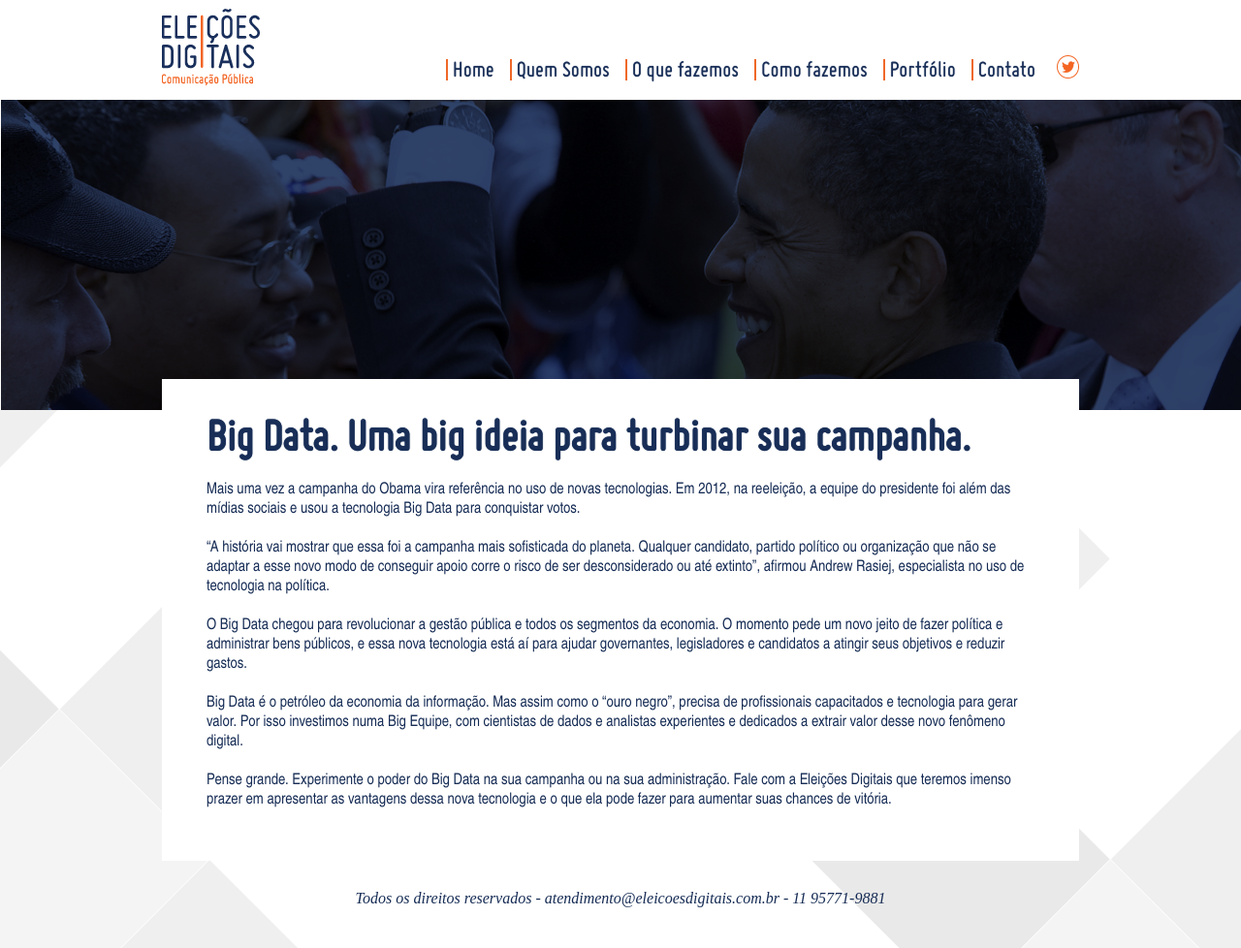
After one commit to elvisdetona/politica, a PHP site: page /big-data.php in a window 1280 px wide. The commit adds this page. Shown: the whole page at 97% size. Run offline with PHP 8.4, Linux system fonts and the light colour scheme.

Commit message:
big data e offline

```diff
--- /dev/null
+++ b/big-data.php
@@ -0,0 +1,27 @@
+<?php include("head.php"); ?>
+<body>
+	<header role="banner" class="full interna big-data">
+		<section class="wrapper">
+			<span><a href="/"><img src="img/eleicoes-digitais.png" alt="Eleições Digitais - Comunicação Pública"></a></span>
+			<?php include("menu.php"); ?>
+		</section>
+	</header>
+
+	<main id="main" role="main" class="full bg">
+		<div class="wrapper">
+		<section class="content">
+			<h1>Big Data. Uma big ideia para turbinar sua campanha.</h1>
+
+			<p>Mais uma vez a campanha do Obama vira referência no uso de novas tecnologias. Em 2012, na reeleição, a equipe do presidente foi além das mídias sociais e usou a tecnologia Big Data para conquistar votos.</p>
+			<p>“A história vai mostrar que essa foi a campanha mais sofisticada do planeta. Qualquer candidato, partido político ou organização que não se adaptar a esse novo modo de conseguir apoio corre o risco de ser desconsiderado ou até extinto”, afirmou Andrew Rasiej, especialista no uso de tecnologia na política. </p>
+			<p>O Big Data chegou para revolucionar a gestão pública e todos os segmentos da economia. O momento pede um novo jeito de fazer política e administrar bens públicos, e essa nova tecnologia está aí para ajudar governantes, legisladores e candidatos a atingir seus objetivos e reduzir gastos.</p>
+			<p>Big Data é o petróleo da economia da informação. Mas assim como o “ouro negro”, precisa de profissionais capacitados e tecnologia para gerar valor. Por isso investimos numa Big Equipe, com cientistas de dados e analistas experientes e dedicados a extrair valor desse novo fenômeno digital.</p>
+			<p>Pense grande. Experimente o poder do Big Data na sua campanha ou na sua administração. Fale com a Eleições Digitais que teremos imenso prazer em apresentar as vantagens dessa nova tecnologia e o que ela pode fazer para aumentar suas chances de vitória.</p>
+
+		</section>
+		</div>
+		<?php include("footer.php"); ?>
+	</main>
+
+</body>
+</html>
--- a/css/style.css
+++ b/css/style.css
@@ -141,6 +141,13 @@ nav ul li:last-child a:focus {
 .full.portfolio {
   background-image: url("../img/banner-portfolio.png");
 }
+.full.big-data {
+  background-image: url("../img/banner-interna-big-data.png");
+}
+.full.offline {
+  background-image: url("../img/banner-interna-offline.png");
+}
+
 
 main {
   display: table;
@@ -246,7 +253,7 @@ ul.list-portifolio li ul li h3 {
 
 
 main .titcontact {
-  font-family: "misobold", sans-serif;
+  font-family: "misoregular", sans-serif;
   font-size: 48px;
   line-height: 40px;
   color: #182e57;
@@ -358,7 +365,7 @@ textarea {
   margin-top: -32px;
 }
 .content h1 {
-  font-family: "misobold", sans-serif;
+  font-family: "misoregular", sans-serif;
   font-size: 48px;
   color: #182e57;
   text-shadow: 0 0 1px #182e57;
--- a/index.php
+++ b/index.php
@@ -9,7 +9,7 @@
 			<div class="jcarousel">
 				<ul>
 					<li>
-						<a href="#"><img src="img/banner-offline.png" alt="Ficar offline não é uma opção. Veja o índice de rejeição de quem não fez campanha na internet em 2012"></a>
+						<a href="ficar-off-line-nao-e-opcao.php"><img src="img/banner-offline.png" alt="Ficar offline não é uma opção. Veja o índice de rejeição de quem não fez campanha na internet em 2012"></a>
 					</li>
 					<li>
 						<a href="#"><img src="img/banner-passado.png" alt="É preciso parar de vender o passado para quem quer comprar o futuro."></a>
@@ -21,7 +21,7 @@
 						<a href="#"><img src="img/banner-pouco-tempo-tv.png" alt="Pouco tempo de TV? Invista numa poderosa campanha na web."></a>
 					</li>
 					<li>
-						<a href="#"><img src="img/banner-big-data.png" alt="Big Data. Uma big ideia pzara turbinar sua campanha."></a>
+						<a href="big-data.php"><img src="img/banner-big-data.png" alt="Big Data. Uma big ideia pzara turbinar sua campanha."></a>
 					</li>
 				</ul>
 			</div>
--- a/js/main.js
+++ b/js/main.js
@@ -43,10 +43,12 @@
 
     var url = window.location.pathname,
                 urlRegExp = new RegExp(url.replace(/\/$/, '') + "$");
-                $('nav a').each(function () {
+                $('.interna nav a').each(function () {
+
                 if (urlRegExp.test(this.href.replace(/\/$/, ''))) {
                     $(this).addClass('active');
                 }
+
             });
 
 })(jQuery);
--- a/o-que-fazemos.php
+++ b/o-que-fazemos.php
@@ -17,7 +17,7 @@
 			<p>Entendemos que o mundo digital é uma plataforma de relacionamento entre pessoas. Isso quer dizer que de nada adianta empregar as últimas
 tendências tecnológicas se a sua campanha não tem uma estratégia que engaje, emocione e mova os eleitores em favor de suas ideias e propostas.</p>
 
-			<p>Nossos clientes contam com estratégias online completas. Sites, social media, blogs, SEO, pesquisa, monitoramento, e-mail marketing, gestão de cride e a tecnologia que está transformando a gestão pública e o jeito de conquistar votos: o Big Data.</p>
+			<p>Nossos clientes contam com estratégias online completas. Sites, social media, blogs, SEO, pesquisa, monitoramento, e-mail marketing, gestão de crise e a tecnologia que está transformando a gestão pública e o jeito de conquistar votos: o Big Data.</p>
 
 
 			<h3>PRÉ-CAMPANHA</h3>
```
Also changed, not shown: ficar-off-line-nao-e-opcao.php (added, +28 -0 lines), img/banner-interna-big-data.png (added), img/banner-interna-offline.png (added), img/grafico-offline.png (added).
